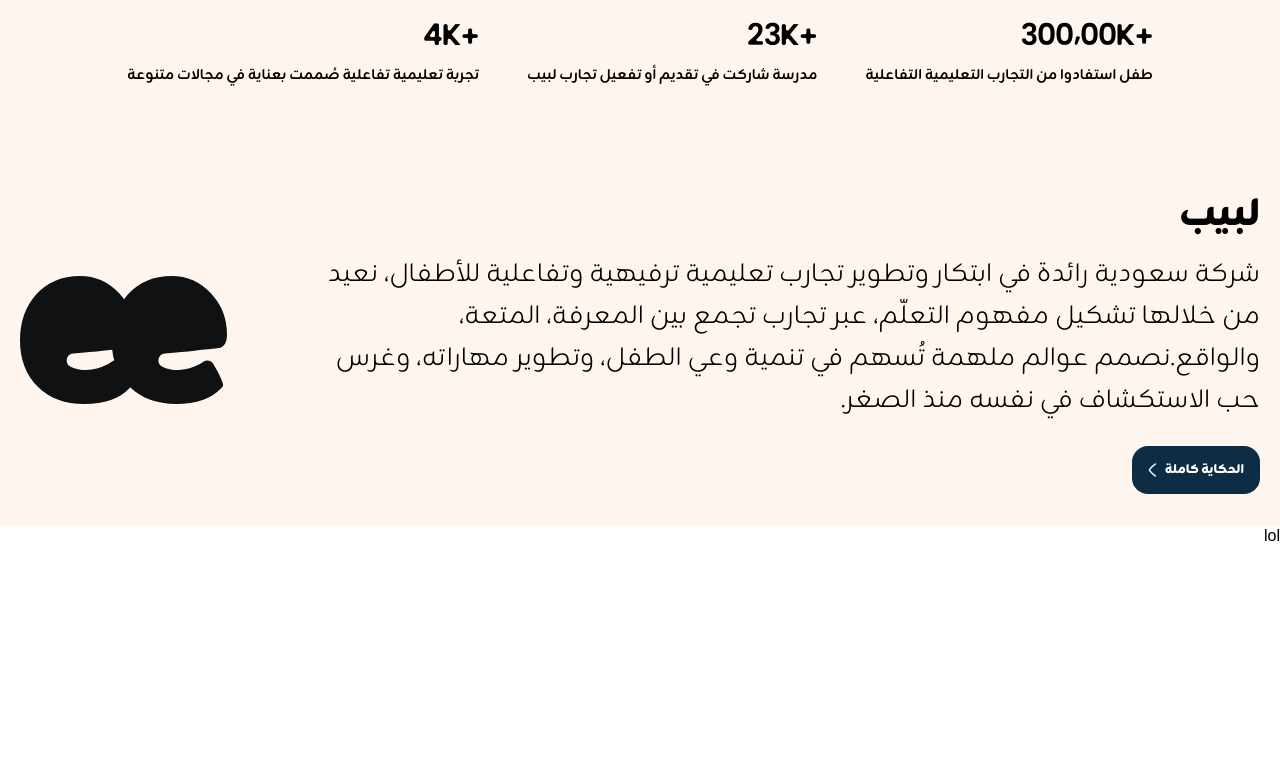
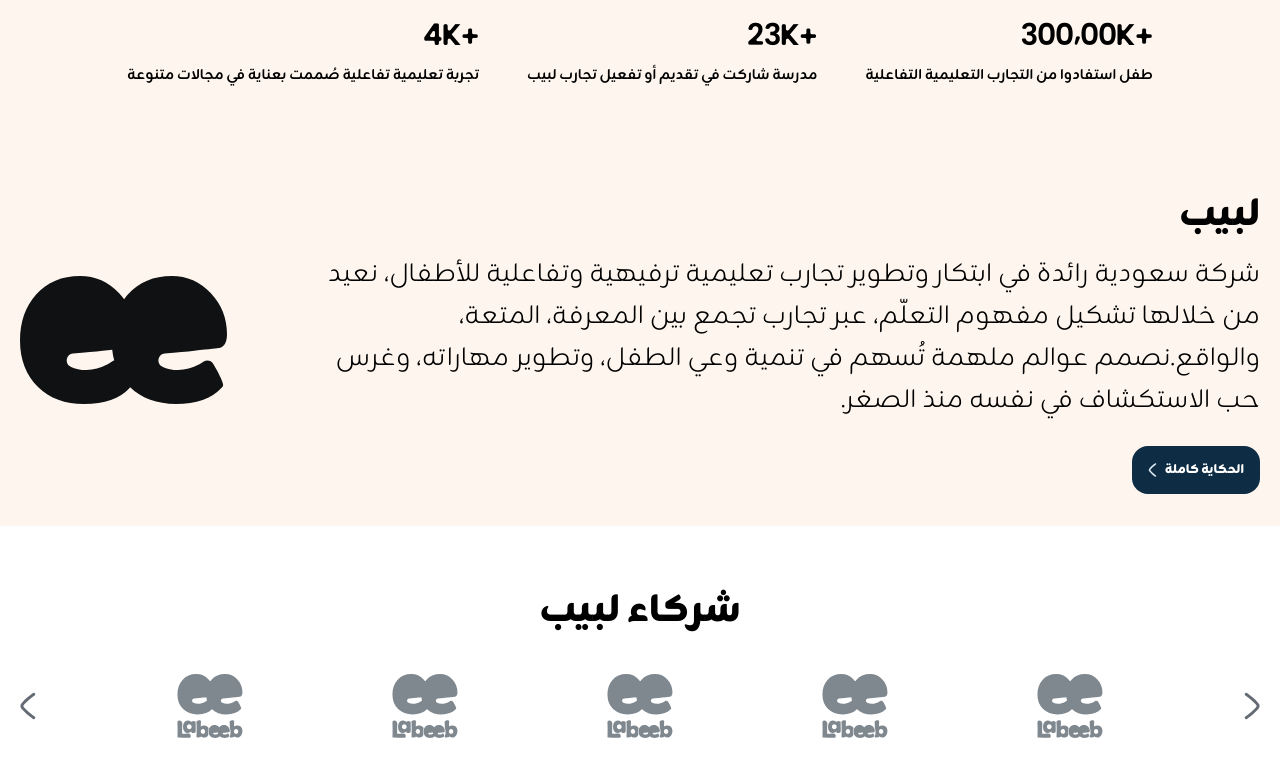
Before and after one commit to Sheriff30/labib, a React (Vite) app: page / in a window 1280 px wide. Shown: the part 1045-1821 px from the top of the page. Before the commit the page ends 1595 px from the top, so only its background shows below. Built offline with nearby package versions, Linux system fonts and the light colour scheme.

Commit message:
partners done

```diff
--- a/package.json
+++ b/package.json
@@ -14,6 +14,7 @@
     "react": "^19.1.0",
     "react-dom": "^19.1.0",
     "react-router-dom": "^7.7.1",
+    "swiper": "^11.2.10",
     "tailwindcss": "^4.1.11"
   },
   "devDependencies": {
--- a/src/pages/Home/components/Partners.jsx
+++ b/src/pages/Home/components/Partners.jsx
@@ -1,5 +1,81 @@
 import React from "react";
+import { Swiper, SwiperSlide } from "swiper/react";
+import { Navigation } from "swiper/modules";
+import "swiper/css";
+import "swiper/css/navigation";
 
 export default function Partners() {
-  return <div>lol</div>;
+  return (
+    <div className="py-[56px] px-[20px]">
+      <div className="max-w-[1440px] mx-auto f">
+        {/* Title */}
+        <h2 className="h1-bold text-center mb-[32px]">شركاء لبيب</h2>
+
+        {/* Swuper Slider */}
+        <div className="flex items-center justify-between gap-0 md:gap-[134px] ">
+          <div className="swiper-button-prev-custom cursor-pointer  flex items-center justify-center">
+            <img
+              src="/arrow-right.svg"
+              alt="Previous"
+              className="w-full h-full object-contain min-w-[16px] min-h-[30px]"
+            />
+          </div>
+          <Swiper
+            modules={[Navigation]}
+            navigation={{
+              prevEl: ".swiper-button-prev-custom",
+              nextEl: ".swiper-button-next-custom",
+            }}
+            spaceBetween={134}
+            slidesPerView={1}
+            breakpoints={{
+              640: {
+                slidesPerView: 2,
+                spaceBetween: 50,
+              },
+              768: {
+                slidesPerView: 3,
+                spaceBetween: 80,
+              },
+              1024: {
+                slidesPerView: 4,
+                spaceBetween: 100,
+              },
+              1280: {
+                slidesPerView: 5,
+                spaceBetween: 134,
+              },
+            }}
+            speed={1000}
+          >
+            <SwiperSlide className="!flex justify-center items-center">
+              <img src="/partner.svg" alt="Partner" className="min-w-[65px]" />
+            </SwiperSlide>
+            <SwiperSlide className="!flex justify-center items-center">
+              <img src="/partner.svg" alt="Partner" className="min-w-[65px]" />
+            </SwiperSlide>
+            <SwiperSlide className="!flex justify-center items-center">
+              <img src="/partner.svg" alt="Partner" className="min-w-[65px]" />
+            </SwiperSlide>
+            <SwiperSlide className="!flex justify-center items-center">
+              <img src="/partner.svg" alt="Partner" className="min-w-[65px]" />
+            </SwiperSlide>
+            <SwiperSlide className="!flex justify-center items-center">
+              <img src="/partner.svg" alt="Partner" className="min-w-[65px]" />
+            </SwiperSlide>
+            <SwiperSlide className="!flex justify-center items-center">
+              <img src="/partner.svg" alt="Partner" className="min-w-[65px]" />
+            </SwiperSlide>
+          </Swiper>
+          <div className="swiper-button-next-custom cursor-pointer  flex items-center justify-center">
+            <img
+              src="/arrow-left.svg"
+              alt="Next"
+              className="w-full h-full object-contain min-w-[16px] min-h-[30px]"
+            />
+          </div>
+        </div>
+      </div>
+    </div>
+  );
 }
```
Also changed, not shown: 1 other file (tests, documents, lock files or other folders).
